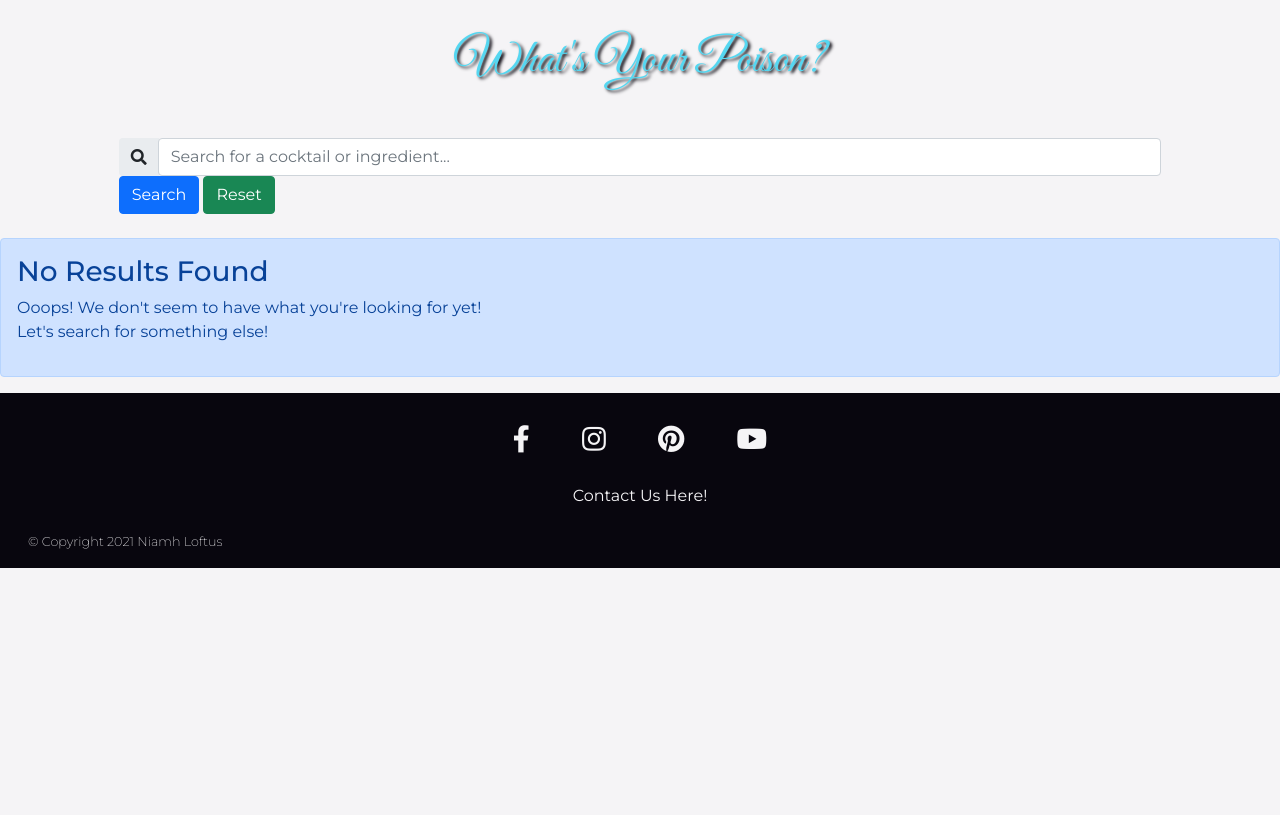
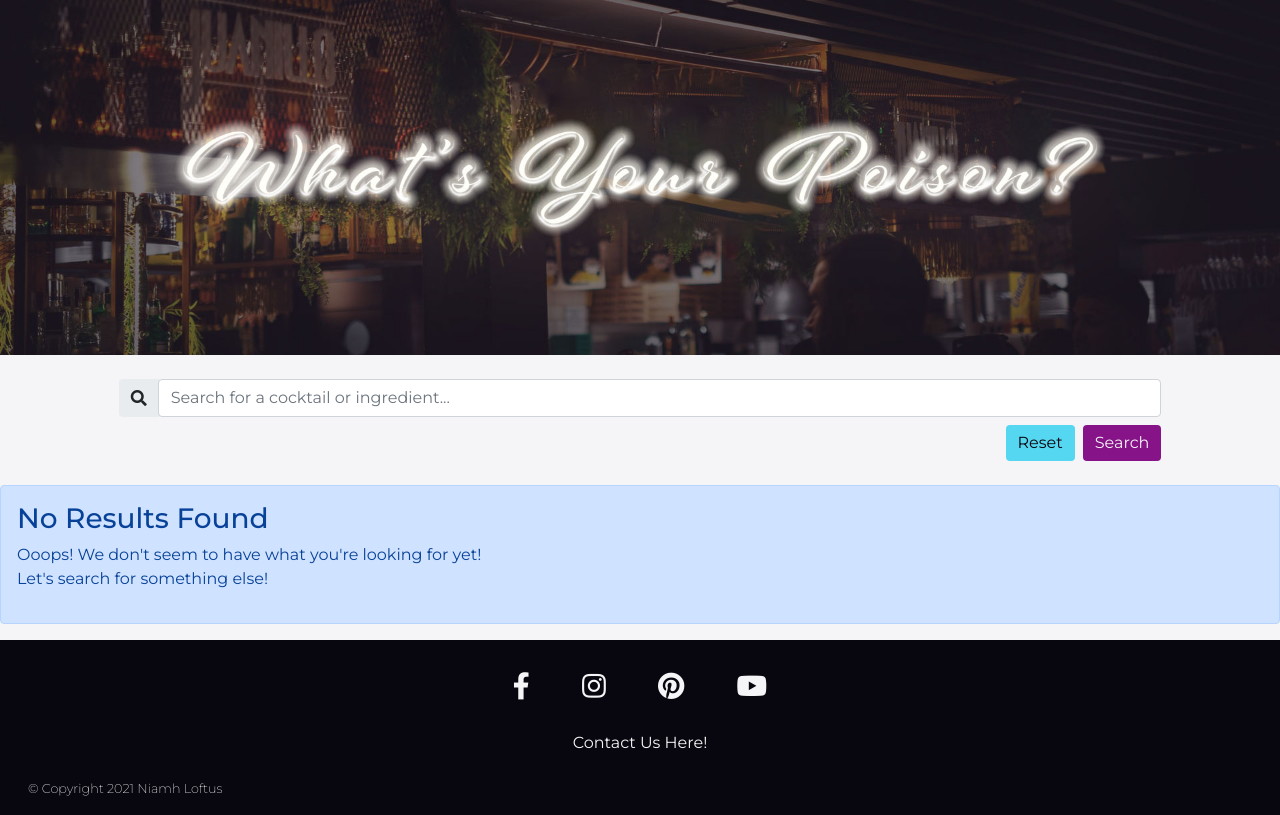
Before and after one commit to LoftusN13/ms3-pickyourpoison, a Flask app: page /search in a window 1280 px wide. Shown: the part 117-932 px from the top of the page. Before the commit the page ends 685 px from the top, so only its background shows below. Run offline with Flask 2, Linux system fonts and the light colour scheme; data that the repository does not hold is empty; some libraries are stand-ins or nearby versions.

Commit message:
Search bar and hero image styling on recipes page

```diff
--- a/static/css/style.css
+++ b/static/css/style.css
@@ -193,6 +193,11 @@ hr {
     padding: 2rem;
 }
 
+#contactForm {
+    text-align: left;
+    padding: 1rem 1rem 0 1rem;
+}
+
 .register-card a,
 .login-card a {
     text-decoration: none;
--- a/templates/cocktails.html
+++ b/templates/cocktails.html
@@ -1,9 +1,10 @@
 {% extends "base.html" %}
 {% block content %}
-
-    <div class="container-fluid row">
-        <h1>What's Your Poison?</h1>
+    <!-- HERO IMAGE -->
+    <div class="hero-container">
+        <img src="static/images/poison.jpg" class="img-fluid hero-image" alt="Bar with what's your poison message">
     </div>
+    <!-- End of HERO IMAGE -->
 
     <!-- SEARCH BAR -->
     <div class="row justify-content-center search-section">
@@ -13,14 +14,16 @@
                 <!-- search bar -->
                 <div class="input-group">
                     <span class="input-group-text border-0" id="search-addon">
-                    <i class="fas fa-search"></i>
+                        <i class="fas fa-search"></i>
                     </span>
                     <input type="search" class="form-control rounded" placeholder="Search for a cocktail or ingredient..." aria-label="Search"
                     aria-describedby="search-addon" name="search" id="search" minlength="3" required/>
                 </div>
                 <!-- search submit button -->
-                <button type="submit" class="btn btn-primary">Search</button>
-                <a href="{{ url_for('get_cocktails') }}" class="btn btn-success">Reset</a>
+                <div class="d-block gap-2 d-flex justify-content-end search-btns">
+                    <a href="{{ url_for('get_cocktails') }}" class="btn btn-primary reset-btn">Reset</a>
+                    <button type="submit" class="btn btn-primary search-btn">Search</button>
+                </div>
             </form>
         </div>
     </div>
```
